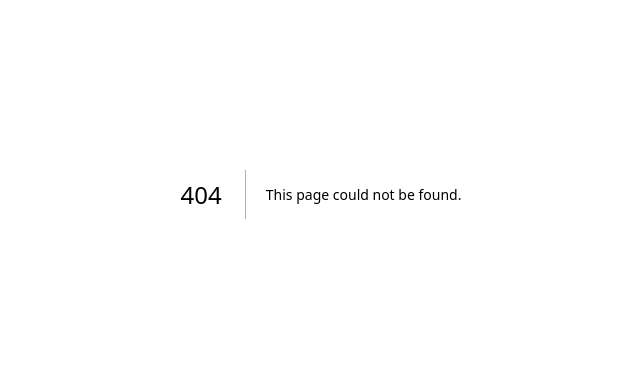
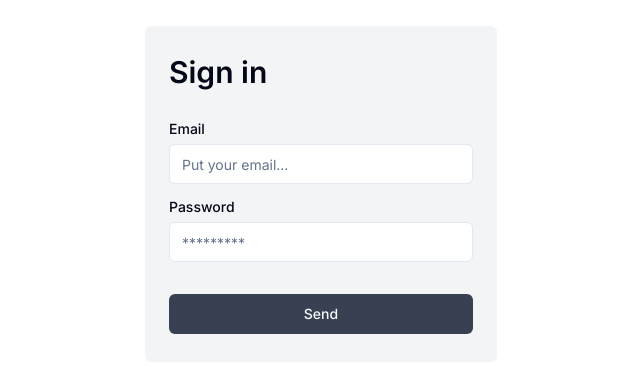
Before and after one commit to sergiopmdev/task_manager_frontend, a Next.js app: page /login in a window 1280 px wide. Before the commit this address had no page. Shown: the part 206-578 px from the top of the page, without its empty margins (319-959 px from the left). Built offline with nearby package versions, Linux system fonts and the light colour scheme.

Commit message:
[TMF-02] Implement UI of login page
Implementation of the login page UI

```diff
--- /dev/null
+++ b/app/login/page.jsx
@@ -0,0 +1,30 @@
+'use client';
+
+import { Label } from '@/components/ui/label';
+import { Input } from '@/components/ui/input';
+import { Button } from '@/components/ui/button';
+
+const styles = {
+  labelInputWrapper: 'relative flex flex-col gap-2',
+};
+
+export default function LoginPage() {
+  return (
+    <div className="flex h-screen w-screen items-center justify-center">
+      <form className="relative flex w-[22rem] flex-col gap-4 rounded-md bg-gray-100 px-6 py-7">
+        <h1 className="mb-4 text-3xl font-semibold">Sign in</h1>
+        <div className={styles.labelInputWrapper}>
+          <Label htmlFor="email">Email</Label>
+          <Input type="text" placeholder="Put your email..." />
+        </div>
+        <div className={styles.labelInputWrapper}>
+          <Label htmlFor="password">Password</Label>
+          <Input type="password" placeholder="*********" />
+        </div>
+        <Button className="mt-4 bg-gray-700" type="submit">
+          Send
+        </Button>
+      </form>
+    </div>
+  );
+}
--- a/app/register/page.jsx
+++ b/app/register/page.jsx
@@ -76,7 +76,7 @@ export default function RegisterPage() {
           />
         </div>
         <div className={styles.labelInputWrapper}>
-          <Label htmlFor="password">Name</Label>
+          <Label htmlFor="password">Password</Label>
           <Input
             {...register('password')}
             type="password"
```
